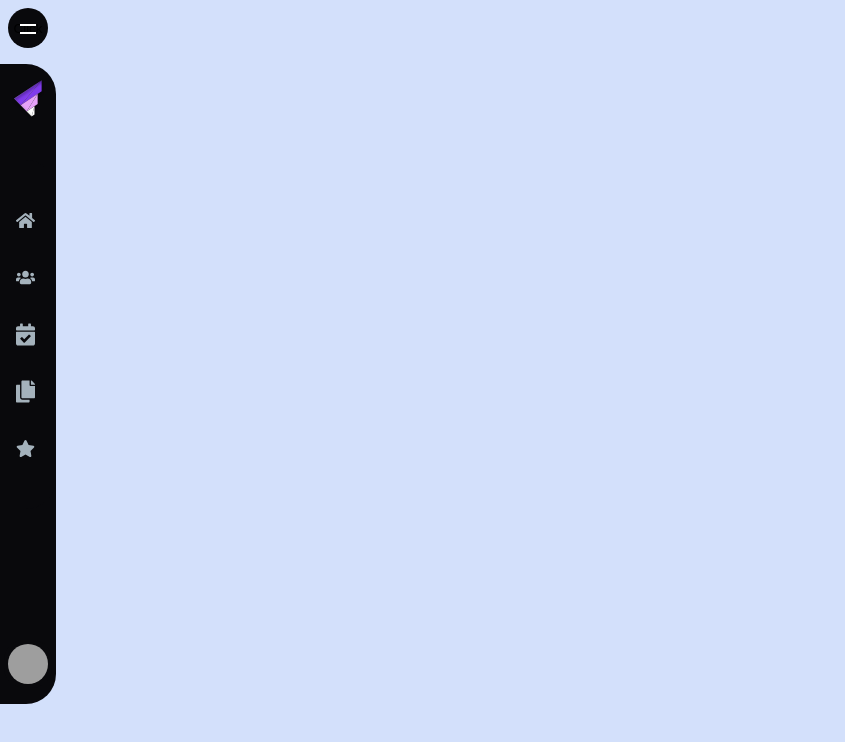
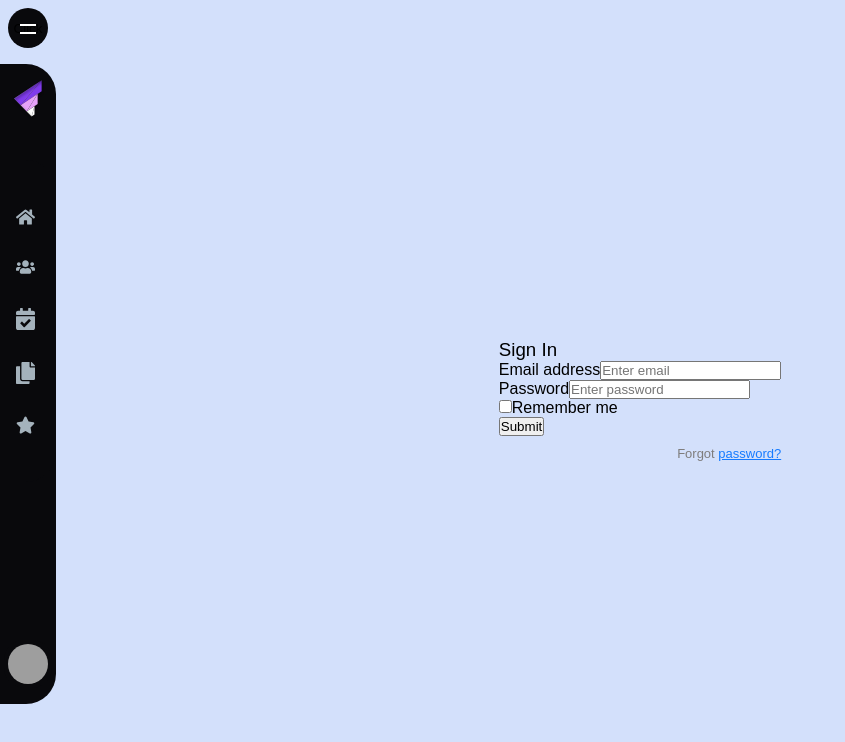
Before and after one commit to sudeep162002/current-update-aaya, a React (Create React App) app in the folder FrontEnd/: page /Login in a window 1280 px wide. Shown: the top 742 px of the page, without its empty margins (0-845 px from the left). Built offline with nearby package versions, Linux system fonts and the light colour scheme; grey boxes are pictures that could not be loaded.

Commit message:
login page added

```diff
--- a/FrontEnd/src/App.js
+++ b/FrontEnd/src/App.js
@@ -1,4 +1,5 @@
 import { Route, Switch, useLocation } from "react-router";
+import Login from "./Pages/Login";
 import Sidebar from "./Sidebar";
 import Home from "./Pages/Home";
 import Team from "./Pages/Team";
@@ -32,6 +33,7 @@
         <AnimatePresence exitBeforeEnter>
           <Switch location={location} key={location.pathname}>
             <Route exact path="/" component={Home} />
+            <Route exact path="/Login" component={Login} />
             <Route path="/team" component={Team} />
             <Route path="/calender" component={Calender} />
             <Route path="/documents" component={Documents} />
--- /dev/null
+++ b/FrontEnd/src/Pages/Login.js
@@ -0,0 +1,33 @@
+import React, { Component } from "react";
+
+export default class Login extends Component {
+    render() {
+        return (
+            <form>
+                <h3>Sign In</h3>
+
+                <div className="form-group">
+                    <label>Email address</label>
+                    <input type="email" className="form-control" placeholder="Enter email" />
+                </div>
+
+                <div className="form-group">
+                    <label>Password</label>
+                    <input type="password" className="form-control" placeholder="Enter password" />
+                </div>
+
+                <div className="form-group">
+                    <div className="custom-control custom-checkbox">
+                        <input type="checkbox" className="custom-control-input" id="customCheck1" />
+                        <label className="custom-control-label" htmlFor="customCheck1">Remember me</label>
+                    </div>
+                </div>
+
+                <button type="submit" className="btn btn-primary btn-block">Submit</button>
+                <p className="forgot-password text-right">
+                    Forgot <a href="#">password?</a>
+                </p>
+            </form>
+        );
+    }
+}
--- a/FrontEnd/src/Pages/Team.js
+++ b/FrontEnd/src/Pages/Team.js
@@ -2,8 +2,9 @@
 
 const TeamComponent = () => {
   return(
-  <div class="Team">
+  <div className="Team-main">
   <h1>Team</h1>
+  <p>Lorem ipsum dolor sit amet consectetur adipisicing elit. Architecto exercitationem aut impedit neque officia? Nobis non est odio veritatis consequuntur vero nemo ad incidunt magni excepturi! Vero nostrum earum illo voluptatibus enim quam ullam reprehenderit reiciendis magnam quasi, ipsum quae fuga quia repudiandae. Voluptas dicta quaerat quam voluptatibus sapiente doloribus, quasi id consectetur odit magnam fugiat nobis? Debitis, necessitatibus?</p>
 </div>
   )};
 
--- a/FrontEnd/src/index.css
+++ b/FrontEnd/src/index.css
@@ -24,3 +24,92 @@
   background-color: var(--background);
   font-family: "Poppins", sans-serif;
 }
+
+
+
+
+
+
+
+
+@import url('https://fonts.googleapis.com/css?family=Fira+Sans:400,500,600,700,800');
+
+* {
+  box-sizing: border-box;
+}
+body {
+
+  min-height: 100vh;
+  display: flex;
+  font-weight: 400;
+  font-family: 'Fira Sans', sans-serif;
+}
+
+h1,h2,h3,h4,h5,h6,label,span {
+  font-weight: 500;
+  font-family: 'Fira Sans', sans-serif;
+}
+
+body, html, .App, #root, .auth-wrapper {
+  width: 100%;
+  height: 100%;
+}
+
+.navbar-light {
+  background-color: #ffffff;
+  box-shadow: 0px 14px 80px rgba(34, 35, 58, 0.2);
+}
+
+.auth-wrapper {
+  display: flex;
+  justify-content: center;
+  flex-direction: column;
+  text-align: left;
+}
+
+.auth-inner {
+  width: 450px;
+  margin: auto;
+  background: #ffffff;
+  box-shadow: 0px 14px 80px rgba(34, 35, 58, 0.2);
+  padding: 40px 55px 45px 55px;
+  border-radius: 15px;
+  transition: all .3s;
+}
+
+.auth-wrapper .form-control:focus {
+  border-color: #167bff;
+  box-shadow: none;
+}
+
+.auth-wrapper h3 {
+  text-align: center;
+  margin: 0;
+  line-height: 1;
+  padding-bottom: 20px;
+}
+
+.custom-control-label {
+  font-weight: 400;
+}
+
+.forgot-password,
+.forgot-password a {
+  text-align: right;
+  font-size: 13px;
+  padding-top: 10px;
+  color: #7f7d7d;
+  margin: 0;
+}
+
+.forgot-password a {
+  color: #167bff;
+}
+
+
+
+
+.Team-main{
+  display: block;
+    width: 1183px;
+}
```
Also changed, not shown: 1 other file (tests, documents, lock files or other folders).
